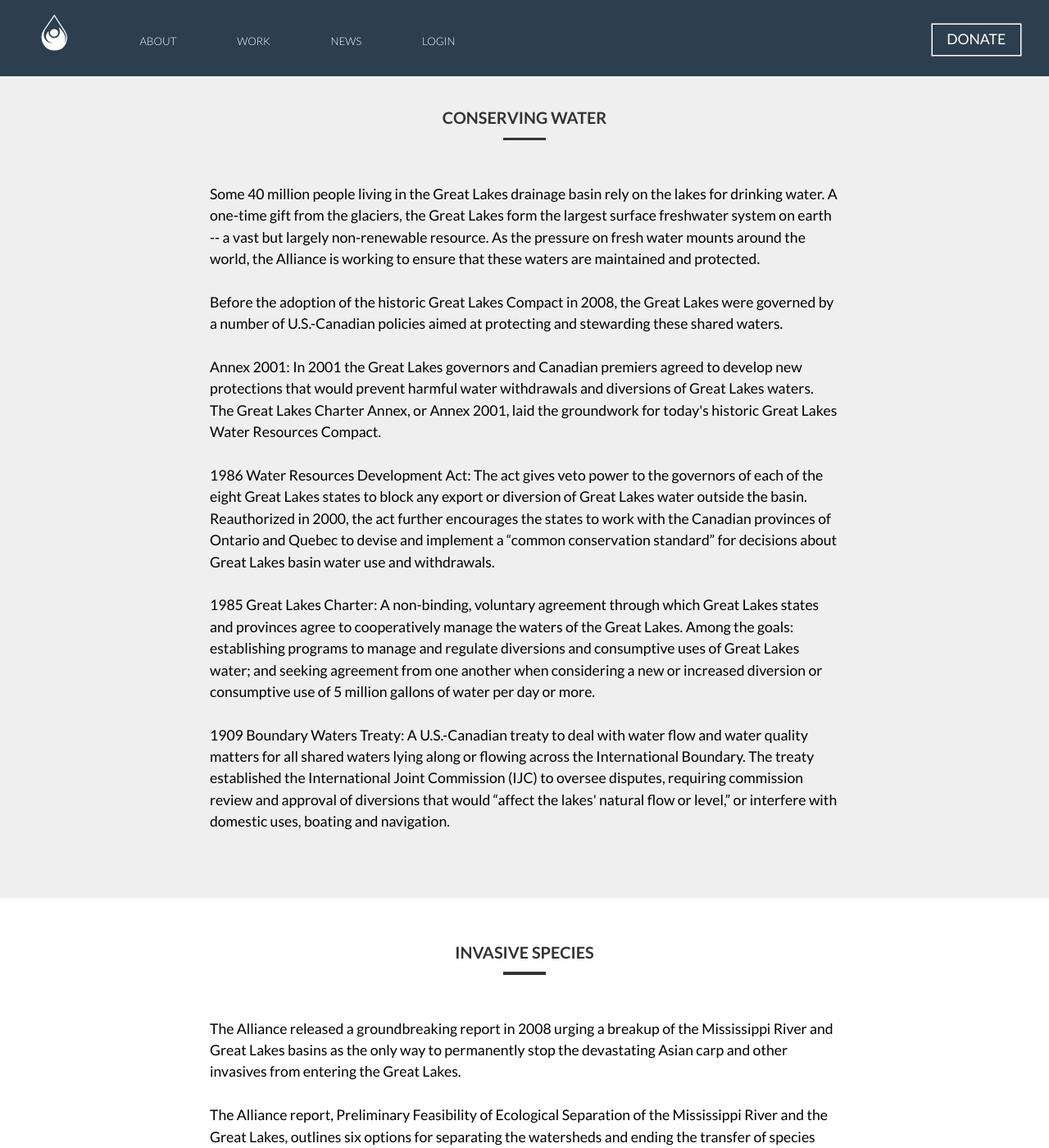
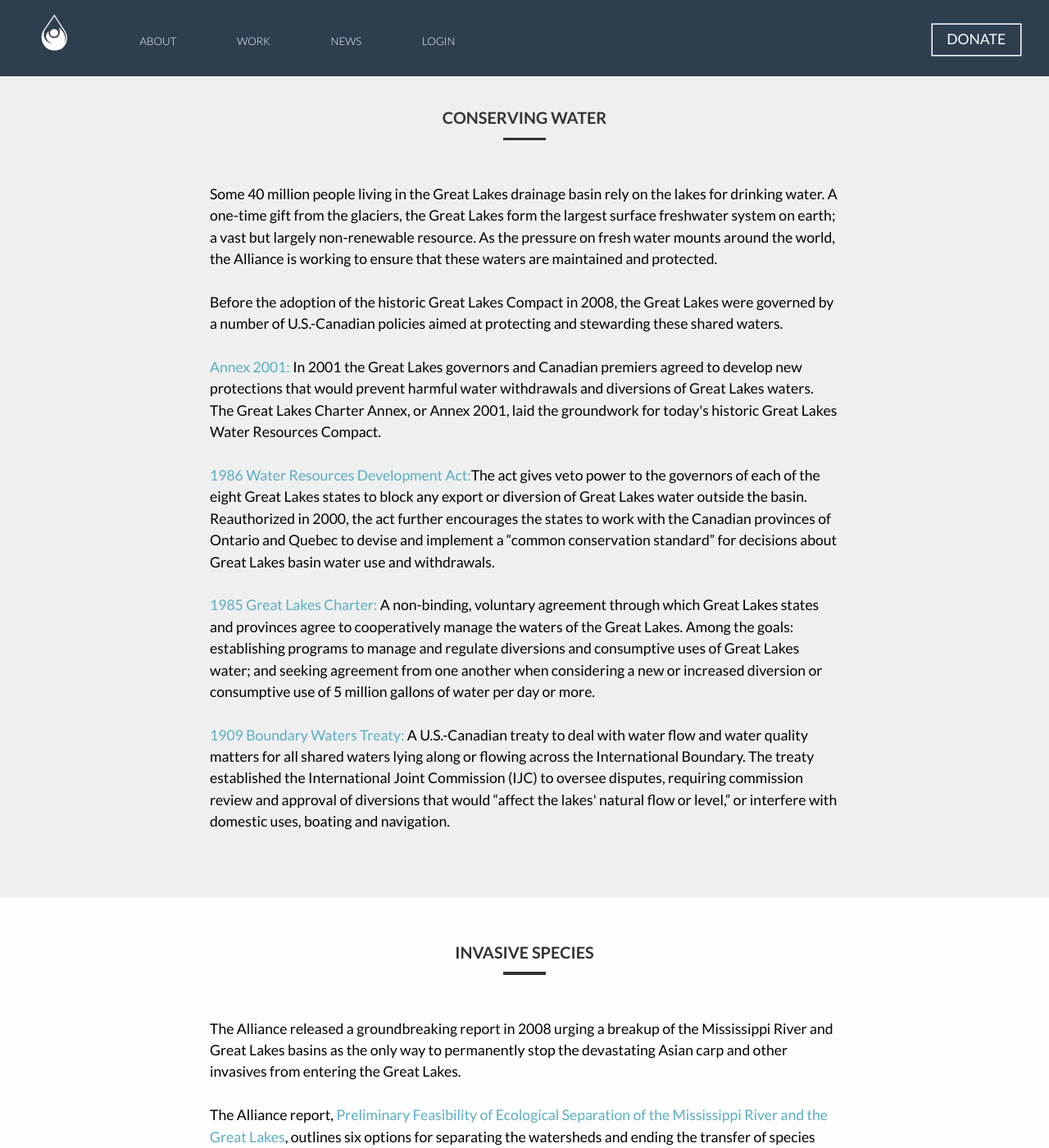
Before and after one commit to gbales11/greatlakesalliance, a Jekyll site: the page built from work.html, in a window 1280 px wide and 1400 px high, scrolled down 1703 px. Shown: the whole window at 82% size. Built offline with Jekyll 4.4.1, drawn with Linux system fonts in a browser that asks for light colours; nearby versions of some CDN libraries; Markdown is read by kramdown in place of the engine named in the settings; some of the changed text lies outside the part shown.

Commit message:
feat(html): Add links
Add links to pdf documents.

```diff
--- a/css/style.css
+++ b/css/style.css
@@ -752,6 +752,15 @@ ul.list li {
     border-bottom: 3px solid #58aec4; }
 
 /* line 608, /Users/sam/Documents/Graphic Design/3rd Year/Semester 6/Web Dev. V/greatlakesalliance/scss/components/main */
+.blue-link {
+  color: #58aec4;
+  text-decoration: none;
+  transition: all 10ms ease-in-out; }
+  /* line 611, /Users/sam/Documents/Graphic Design/3rd Year/Semester 6/Web Dev. V/greatlakesalliance/scss/components/main */
+  .blue-link:hover {
+    color: #93A4A7; }
+
+/* line 617, /Users/sam/Documents/Graphic Design/3rd Year/Semester 6/Web Dev. V/greatlakesalliance/scss/components/main */
 ul.social-buttons {
   list-style: none;
   margin: 5rem;
@@ -759,12 +768,12 @@ ul.social-buttons {
   text-align: center;
   margin: 0 auto; }
 
-/* line 616, /Users/sam/Documents/Graphic Design/3rd Year/Semester 6/Web Dev. V/greatlakesalliance/scss/components/main */
+/* line 625, /Users/sam/Documents/Graphic Design/3rd Year/Semester 6/Web Dev. V/greatlakesalliance/scss/components/main */
 ul.social-buttons li {
   display: inline-block;
   margin-right: 10px; }
 
-/* line 622, /Users/sam/Documents/Graphic Design/3rd Year/Semester 6/Web Dev. V/greatlakesalliance/scss/components/main */
+/* line 631, /Users/sam/Documents/Graphic Design/3rd Year/Semester 6/Web Dev. V/greatlakesalliance/scss/components/main */
 .social-btn {
   box-shadow: 0 0 0 1.5px #58aec4;
   transition: all 150ms ease-in-out;
@@ -780,26 +789,26 @@ ul.social-buttons li {
     color: #FEFEFE;
     background-color: #58aec4; }
 
-/* line 633, /Users/sam/Documents/Graphic Design/3rd Year/Semester 6/Web Dev. V/greatlakesalliance/scss/components/main */
+/* line 642, /Users/sam/Documents/Graphic Design/3rd Year/Semester 6/Web Dev. V/greatlakesalliance/scss/components/main */
 .follow {
   margin-top: 3em;
   color: #a6a6a9;
   text-transform: uppercase; }
 
-/* line 639, /Users/sam/Documents/Graphic Design/3rd Year/Semester 6/Web Dev. V/greatlakesalliance/scss/components/main */
+/* line 648, /Users/sam/Documents/Graphic Design/3rd Year/Semester 6/Web Dev. V/greatlakesalliance/scss/components/main */
 .offices {
   margin-bottom: 3em; }
 
-/* line 643, /Users/sam/Documents/Graphic Design/3rd Year/Semester 6/Web Dev. V/greatlakesalliance/scss/components/main */
+/* line 652, /Users/sam/Documents/Graphic Design/3rd Year/Semester 6/Web Dev. V/greatlakesalliance/scss/components/main */
 .offices h6 {
   color: #58aec4; }
 
-/* line 647, /Users/sam/Documents/Graphic Design/3rd Year/Semester 6/Web Dev. V/greatlakesalliance/scss/components/main */
+/* line 656, /Users/sam/Documents/Graphic Design/3rd Year/Semester 6/Web Dev. V/greatlakesalliance/scss/components/main */
 .staff h6 {
   color: #58aec4;
   margin-top: 4em; }
 
-/* line 652, /Users/sam/Documents/Graphic Design/3rd Year/Semester 6/Web Dev. V/greatlakesalliance/scss/components/main */
+/* line 661, /Users/sam/Documents/Graphic Design/3rd Year/Semester 6/Web Dev. V/greatlakesalliance/scss/components/main */
 .underline {
   display: block;
   width: 3em;
@@ -810,14 +819,14 @@ ul.social-buttons li {
   margin-bottom: 3em; }
 
 /* News Page*/
-/* line 664, /Users/sam/Documents/Graphic Design/3rd Year/Semester 6/Web Dev. V/greatlakesalliance/scss/components/main */
+/* line 673, /Users/sam/Documents/Graphic Design/3rd Year/Semester 6/Web Dev. V/greatlakesalliance/scss/components/main */
 .wrap {
   height: 100vh;
   display: -webkit-flex;
   display: -ms-flexbox;
   display: flex; }
 
-/* line 668, /Users/sam/Documents/Graphic Design/3rd Year/Semester 6/Web Dev. V/greatlakesalliance/scss/components/main */
+/* line 677, /Users/sam/Documents/Graphic Design/3rd Year/Semester 6/Web Dev. V/greatlakesalliance/scss/components/main */
 main {
   -webkit-flex: 1;
       -ms-flex: 1;
@@ -826,13 +835,13 @@ main {
   display: -ms-flexbox;
   display: flex; }
 
-/* line 672, /Users/sam/Documents/Graphic Design/3rd Year/Semester 6/Web Dev. V/greatlakesalliance/scss/components/main */
+/* line 681, /Users/sam/Documents/Graphic Design/3rd Year/Semester 6/Web Dev. V/greatlakesalliance/scss/components/main */
 aside, article {
   overflow-y: scroll;
   padding: 2em;
   margin-top: 5em; }
 
-/* line 677, /Users/sam/Documents/Graphic Design/3rd Year/Semester 6/Web Dev. V/greatlakesalliance/scss/components/main */
+/* line 686, /Users/sam/Documents/Graphic Design/3rd Year/Semester 6/Web Dev. V/greatlakesalliance/scss/components/main */
 aside {
   -webkit-flex: 1;
       -ms-flex: 1;
@@ -840,7 +849,7 @@ aside {
   background: url("../images/greatlakes-56.jpg") no-repeat center top;
   background-size: cover; }
 
-/* line 682, /Users/sam/Documents/Graphic Design/3rd Year/Semester 6/Web Dev. V/greatlakesalliance/scss/components/main */
+/* line 691, /Users/sam/Documents/Graphic Design/3rd Year/Semester 6/Web Dev. V/greatlakesalliance/scss/components/main */
 article {
   -webkit-flex: 2;
       -ms-flex: 2;
@@ -848,7 +857,7 @@ article {
   background-color: #FEFEFE; }
 
 @media (max-width: 50em) {
-  /* line 687, /Users/sam/Documents/Graphic Design/3rd Year/Semester 6/Web Dev. V/greatlakesalliance/scss/components/main */
+  /* line 696, /Users/sam/Documents/Graphic Design/3rd Year/Semester 6/Web Dev. V/greatlakesalliance/scss/components/main */
   main {
     -webkit-flex-direction: column;
         -ms-flex-direction: column;
@@ -856,7 +865,7 @@ article {
  }
 
 /* Education section*/
-/* line 694, /Users/sam/Documents/Graphic Design/3rd Year/Semester 6/Web Dev. V/greatlakesalliance/scss/components/main */
+/* line 703, /Users/sam/Documents/Graphic Design/3rd Year/Semester 6/Web Dev. V/greatlakesalliance/scss/components/main */
 .kit {
   border: 6px solid #c9c9c9;
   padding: 2em;
--- a/work.html
+++ b/work.html
@@ -30,25 +30,25 @@ layout: default
 <div class="color-contain">
 	<h5 class="margin-top">Conserving Water</h5>
 	<span class="underline"></span>
-	<p>Some 40 million people living in the Great Lakes drainage basin rely on the lakes for drinking water. A one-time gift from the glaciers, the Great Lakes form the largest surface freshwater system on earth -- a vast but largely non-renewable resource. As the pressure on fresh water mounts around the world, the Alliance is working to ensure that these waters are maintained and protected.</p>
+	<p>Some 40 million people living in the Great Lakes drainage basin rely on the lakes for drinking water. A one-time gift from the glaciers, the Great Lakes form the largest surface freshwater system on earth; a vast but largely non-renewable resource. As the pressure on fresh water mounts around the world, the Alliance is working to ensure that these waters are maintained and protected.</p>
 	<p>Before the adoption of the historic Great Lakes Compact in 2008, the Great Lakes were governed by a number of U.S.-Canadian policies aimed at protecting and stewarding these shared waters.</p>
-	<p>Annex 2001: In 2001 the Great Lakes governors and Canadian premiers agreed to develop new protections that would prevent harmful water withdrawals and diversions of Great Lakes waters. The Great Lakes Charter Annex, or Annex 2001, laid the groundwork for today's historic Great Lakes Water Resources Compact.</p>
+	<p><a class="blue-link" href="http://www.greatlakes.org/Document.Doc?id=146">Annex 2001:</a> In 2001 the Great Lakes governors and Canadian premiers agreed to develop new protections that would prevent harmful water withdrawals and diversions of Great Lakes waters. The Great Lakes Charter Annex, or Annex 2001, laid the groundwork for today's historic Great Lakes Water Resources Compact.</p>
 
-	<p>1986 Water Resources Development Act: The act gives veto power to the governors of each of the eight Great Lakes states to block any export or diversion of Great Lakes water outside the basin. Reauthorized in 2000, the act further encourages the states to work with the Canadian provinces of Ontario and Quebec to devise and implement a “common conservation standard” for decisions about Great Lakes basin water use and withdrawals.</p>
+	<p><a class="blue-link" href="http://www.greatlakes.org/Document.Doc?id=149">1986 Water Resources Development Act:</a>The act gives veto power to the governors of each of the eight Great Lakes states to block any export or diversion of Great Lakes water outside the basin. Reauthorized in 2000, the act further encourages the states to work with the Canadian provinces of Ontario and Quebec to devise and implement a “common conservation standard” for decisions about Great Lakes basin water use and withdrawals.</p>
 
-	<p>1985 Great Lakes Charter: A non-binding, voluntary agreement through which Great Lakes states and provinces agree to cooperatively manage the waters of the Great Lakes. Among the goals: establishing programs to manage and regulate diversions and consumptive uses of Great Lakes water; and seeking agreement from one another when considering a new or increased diversion or consumptive use of 5 million gallons of water per day or more.</p>
+	<p><a class="blue-link" href="http://www.greatlakes.org/Document.Doc?id=148">1985 Great Lakes Charter:</a> A non-binding, voluntary agreement through which Great Lakes states and provinces agree to cooperatively manage the waters of the Great Lakes. Among the goals: establishing programs to manage and regulate diversions and consumptive uses of Great Lakes water; and seeking agreement from one another when considering a new or increased diversion or consumptive use of 5 million gallons of water per day or more.</p>
 
-	<p>1909 Boundary Waters Treaty: A U.S.-Canadian treaty to deal with water flow and water quality matters for all shared waters lying along or flowing across the International Boundary. The treaty established the International Joint Commission (IJC) to oversee disputes, requiring commission review and approval of diversions that would “affect the lakes' natural flow or level,” or interfere with domestic uses, boating and navigation.</p>
+	<p><a class="blue-link" href="http://www.greatlakes.org/Document.Doc?id=147">1909 Boundary Waters Treaty:</a> A U.S.-Canadian treaty to deal with water flow and water quality matters for all shared waters lying along or flowing across the International Boundary. The treaty established the International Joint Commission (IJC) to oversee disputes, requiring commission review and approval of diversions that would “affect the lakes' natural flow or level,” or interfere with domestic uses, boating and navigation.</p>
 </div>
 
 <div class="contain-2">
 	<h5>Invasive Species</h5>
 	<span class="underline"></span>
 	<p>The Alliance released a groundbreaking report in 2008 urging a breakup of the Mississippi River and Great Lakes basins as the only way to permanently stop the devastating Asian carp and other invasives from entering the Great Lakes.</p>
-	<p>The Alliance report, Preliminary Feasibility of Ecological Separation of the Mississippi River and the Great Lakes, outlines six options for separating the watersheds and ending the transfer of species between them.</p>
+	<p>The Alliance report, <a class="blue-link" href="http://http://www.greatlakes.org/Document.Doc?id=473">Preliminary Feasibility of Ecological Separation of the Mississippi River and the Great Lakes</a>, outlines six options for separating the watersheds and ending the transfer of species between them.</p>
 	<p>The idea of restoring the natural physical barriers that once separated Lake Michigan and the rest of the Great Lakes from the Mississippi River continues to gain momentum.</p>
 	<p>Why the worry? These fish are beyond bad. Known to batter boaters when leaping from the water, the smaller silver carp joins with the 100-plus-pound bighead carp to become the poster fish for the ecologic and economic harm that comes when invading species travel between the Great Lakes and Mississippi River.</p>
-	<p>Once established in the Great Lakes, the voracious filter-feeding, fast-growing carp could quickly dominate them -- gobbling up the same food that sustains native fish populations and potentially devastating the region's $7 billion fishing industry.</p>
+	<p>Once established in the Great Lakes, the voracious filter-feeding, fast-growing carp could quickly dominate them; gobbling up the same food that sustains native fish populations and potentially devastating the region's $7 billion fishing industry.</p>
 	<a class="buttons micro" href="{{site.baseurl}}/donate.html">Learn More</a>
 
 
```
Also changed, not shown: scss/components/_main.scss (+9 -0 lines).
